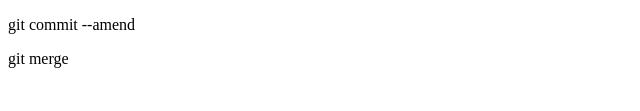
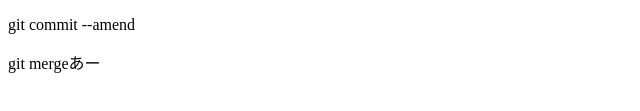
Before and after one commit to hukurou82/git_test, a plain HTML site: page index.html in a window 1280 px wide. Shown: the part 169-280 px from the top of the page, 0-640 px from the left. Drawn offline with Linux system fonts and the light colour scheme.

Commit message:
git mergeを追記

```diff
--- a/index.html
+++ b/index.html
@@ -10,6 +10,6 @@
     <h2>あとう</h2>
     <h3>aaaaaaaa</h3>
     <p>git commit --amend</p>
-    <p>git merge</p>
+    <p>git mergeあー</p>
 </body>
 </html>
```
